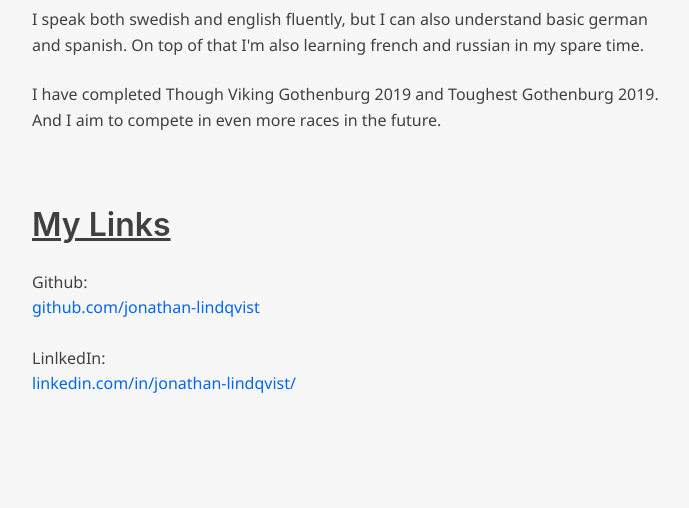
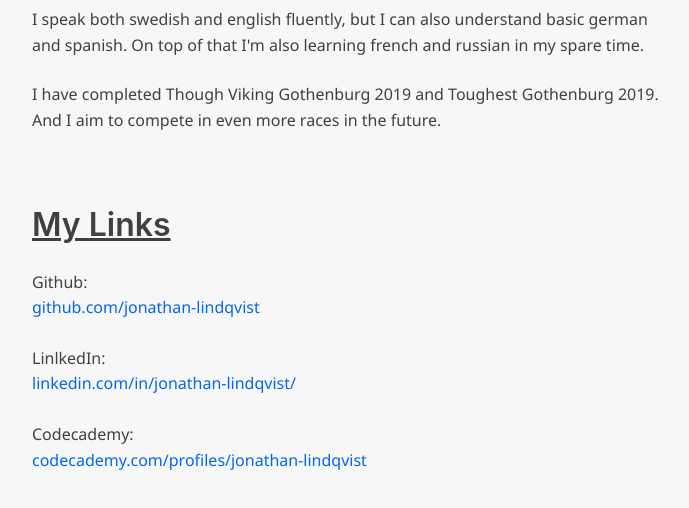
Before and after one commit to jonathan-lindqvist/portfolioV2, a plain HTML site: page about.html in a window 1280 px wide. Shown: the part 701-1209 px from the top of the page, without its empty margins (288-977 px from the left). Drawn offline with Linux system fonts and the light colour scheme.

Commit message:
Add codecademy link

```diff
--- a/about.html
+++ b/about.html
@@ -58,6 +58,7 @@
           <ul>
             <li>Github: <br> <a  class="inlinelink" href="https://github.com/jonathan-lindqvist">github.com/jonathan-lindqvist</a></li>
             <li>LinlkedIn: <br> <a  class="inlinelink" href="https://www.linkedin.com/in/jonathan-lindqvist-915a01181/">linkedin.com/in/jonathan-lindqvist/</a></li>
+            <li>Codecademy: <br> <a class="inlinelink" href="https://www.codecademy.com/profiles/jonathan-lindqvist">codecademy.com/profiles/jonathan-lindqvist</a></li>
           </ul>
         </div>
       </section>
```
